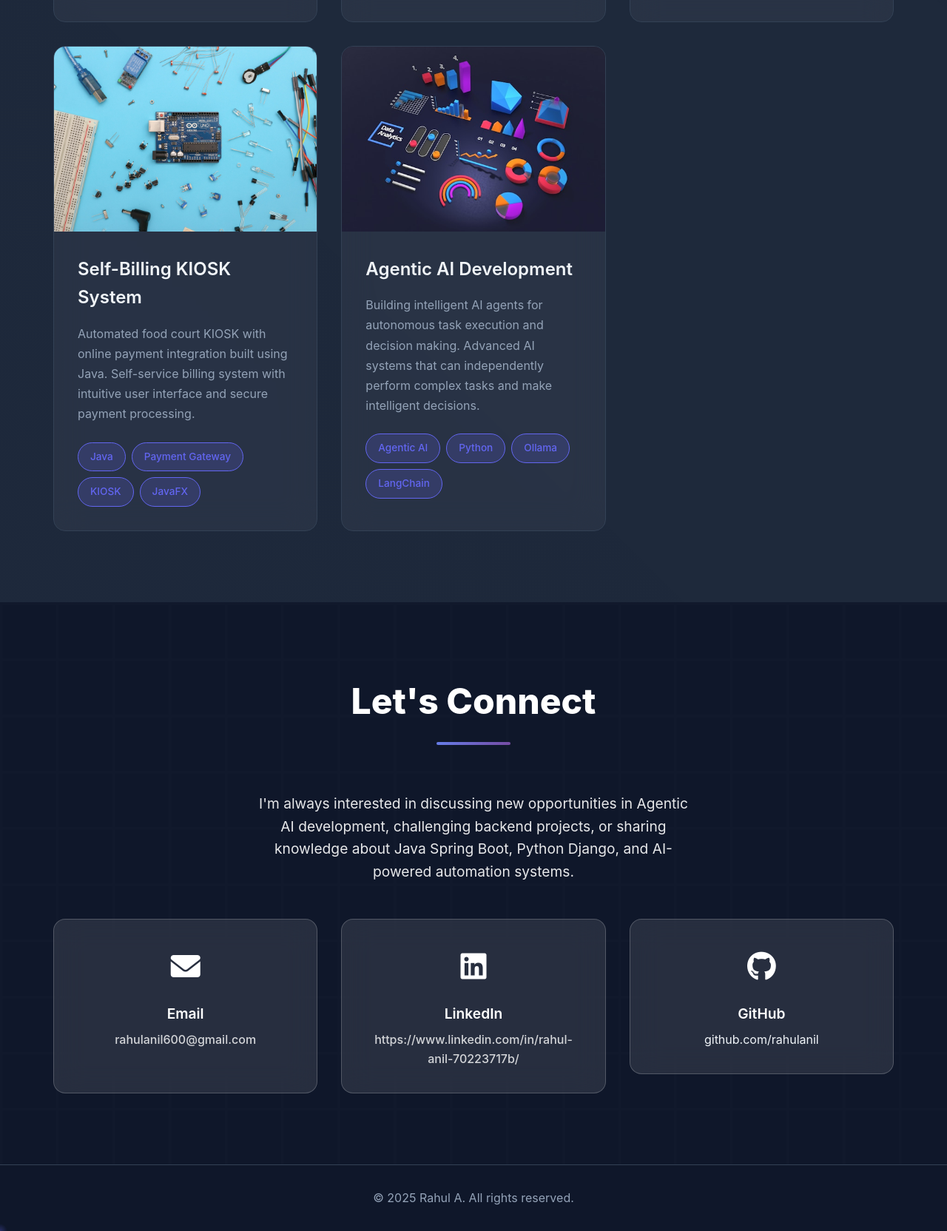
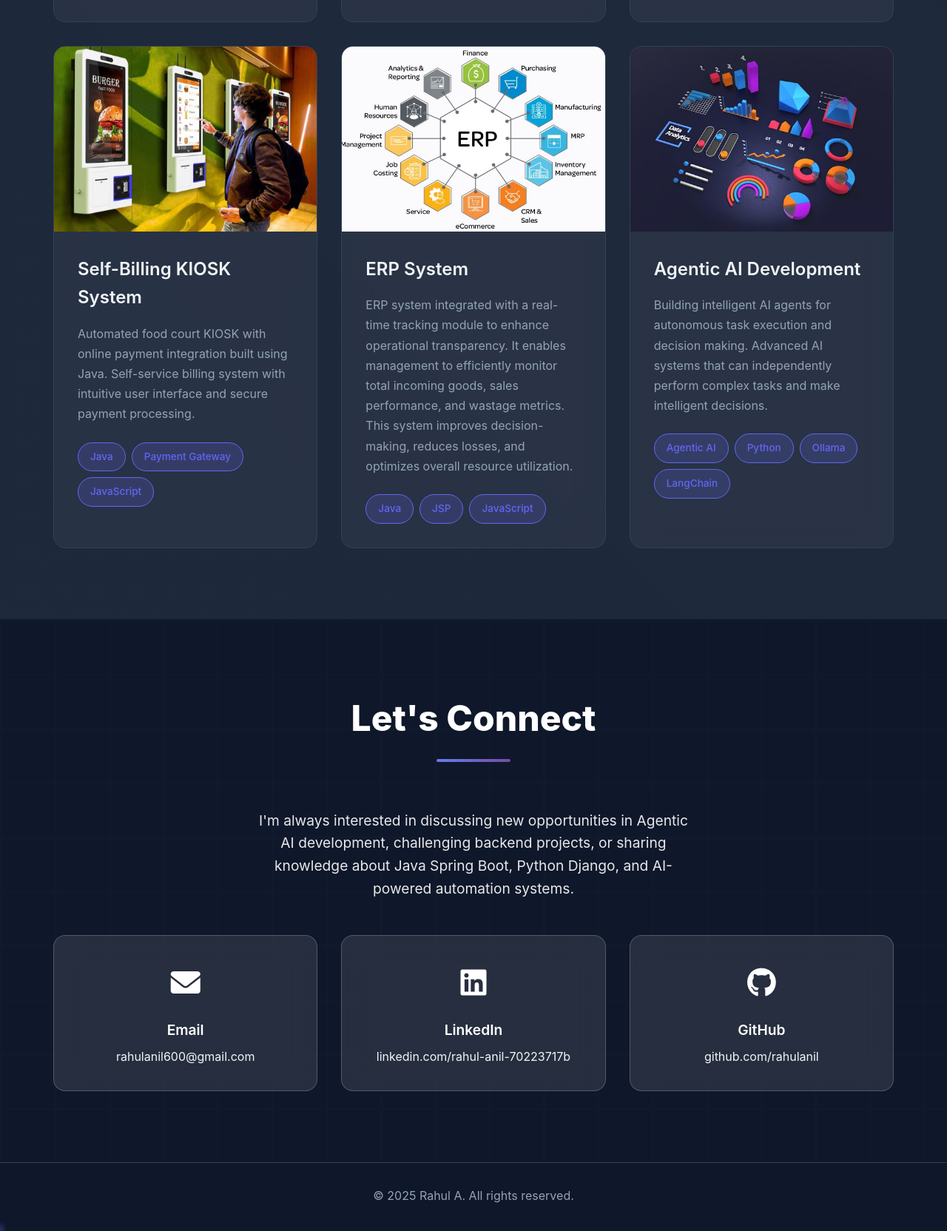
Before and after one commit to HiImRahul/portfolio, a plain HTML site: page index.html in a window 1280 px wide. Shown: the part 7450-9114 px from the top of the page at 74% size. Drawn offline with nearby package versions, Linux system fonts and the light colour scheme.

Commit message:
New images added

```diff
--- a/index.html
+++ b/index.html
@@ -4,6 +4,7 @@
     <meta charset="UTF-8">
     <meta name="viewport" content="width=device-width, initial-scale=1.0">
     <title>Rahul A - Software Engineer</title>
+    <link rel="icon" type="image/png" href="assets/images/favicon.png" />
     <link rel="stylesheet" href="style.css">
     <link href="https://cdnjs.cloudflare.com/ajax/libs/font-awesome/6.0.0/css/all.min.css" rel="stylesheet">
     <link href="https://unpkg.com/aos@2.3.1/dist/aos.css" rel="stylesheet">
@@ -533,7 +534,7 @@
                 <div class="projects-grid">
                     <div class="project-card" data-aos="fade-up" data-aos-duration="1000">
                         <div class="project-image">
-                            <img src="assets/images/modern-tech-office.jpg" alt="Accident Location Prediction">
+                            <img src="assets/images/ai-chatboat.png" alt="Accident Location Prediction">
                             <div class="project-overlay">
                                 <div class="project-links">
                                     <a href="#" class="project-link">
@@ -559,7 +560,7 @@
 
                     <div class="project-card" data-aos="fade-up" data-aos-duration="1000" data-aos-delay="100">
                         <div class="project-image">
-                            <img src="assets/images/professional-devops-engineer.jpg" alt="Hyperspectral Image Classification">
+                            <img src="assets/images/resume-analyser.png" alt="Hyperspectral Image Classification">
                             <div class="project-overlay">
                                 <div class="project-links">
                                     <a href="#" class="project-link">
@@ -585,7 +586,7 @@
 
                     <div class="project-card" data-aos="fade-up" data-aos-duration="1000" data-aos-delay="200">
                         <div class="project-image">
-                            <img src="assets/images/devops-cloud-infrastructure.jpg" alt="Spring Boot E-commerce">
+                            <img src="assets/images/ecommerce.png" alt="Spring Boot E-commerce">
                             <div class="project-overlay">
                                 <div class="project-links">
                                     <a href="#" class="project-link">
@@ -598,7 +599,7 @@
                             </div>
                         </div>
                         <div class="project-content">
-                            <h3>Shopping Website Backend</h3>
+                            <h3>Shopping Website Backend (self learning)</h3>
                             <p>Ecommerce backend using Spring Boot, Redis caching, PostgreSQL, Kafka, high-performance architecture. Scalable backend system designed for large-scale online shopping operations.</p>
                             <div class="project-tech">
                                 <span>Java</span>
@@ -611,7 +612,7 @@
 
                     <div class="project-card" data-aos="fade-up" data-aos-duration="1000" data-aos-delay="300">
                         <div class="project-image">
-                            <img src="assets/images/zoondia-workspace.jpg" alt="Self-Billing KIOSK System">
+                            <img src="assets/images/kiosk.png" alt="Self-Billing KIOSK System">
                             <div class="project-overlay">
                                 <div class="project-links">
                                     <a href="#" class="project-link">
@@ -629,8 +630,32 @@
                             <div class="project-tech">
                                 <span>Java</span>
                                 <span>Payment Gateway</span>
-                                <span>KIOSK</span>
-                                <span>JavaFX</span>
+                                <span>JavaScript</span>
+                            </div>
+                        </div>
+                    </div>
+
+                    <div class="project-card" data-aos="fade-up" data-aos-duration="1000" data-aos-delay="300">
+                        <div class="project-image">
+                            <img src="assets/images/ERP.jpg" alt="ERP system">
+                            <div class="project-overlay">
+                                <div class="project-links">
+                                    <a href="#" class="project-link">
+                                        <i class="fab fa-github"></i>
+                                    </a>
+                                    <a href="#" class="project-link">
+                                        <i class="fas fa-external-link-alt"></i>
+                                    </a>
+                                </div>
+                            </div>
+                        </div>
+                        <div class="project-content">
+                            <h3>ERP System</h3>
+                            <p>ERP system integrated with a real-time tracking module to enhance operational transparency. It enables management to efficiently monitor total incoming goods, sales performance, and wastage metrics. This system improves decision-making, reduces losses, and optimizes overall resource utilization.</p>
+                            <div class="project-tech">
+                                <span>Java</span>
+                                <span>JSP</span>
+                                <span>JavaScript</span>
                             </div>
                         </div>
                     </div>
@@ -687,25 +712,32 @@
                     </p>
 
                     <div class="contact-methods">
-                        <div class="contact-method" data-aos="fade-up" data-aos-duration="1000" data-aos-delay="100">
+
+
+                        <a href="mailto:rahulanil600@gmail.com" target="_blank" class="contact-wrapper">
+                            <div class="contact-method" data-aos="fade-up" data-aos-duration="1000" data-aos-delay="300">
                                 <div class="contact-icon">
                                     <i class="fas fa-envelope"></i>
                                 </div>
                                 <div class="contact-info">
                                     <h3>Email</h3>
-                                <a href="mailto:rahulanil600@gmail.com">rahulanil600@gmail.com</a>
+                                    <p>rahulanil600@gmail.com</p>
                                 </div>
                             </div>
+                        </a>
 
-                        <div class="contact-method" data-aos="fade-up" data-aos-duration="1000" data-aos-delay="200">
+
+                        <a href="https://www.linkedin.com/in/rahul-anil-70223717b/" target="_blank" class="contact-wrapper">
+                            <div class="contact-method" data-aos="fade-up" data-aos-duration="1000" data-aos-delay="300">
                                 <div class="contact-icon">
                                     <i class="fab fa-linkedin"></i>
                                 </div>
                                 <div class="contact-info">
                                     <h3>LinkedIn</h3>
-                                <a href="https://www.linkedin.com/in/rahul-anil-70223717b/" target="_blank">https://www.linkedin.com/in/rahul-anil-70223717b/</a>
+                                    <p>linkedin.com/rahul-anil-70223717b</p>
                                 </div>
                             </div>
+                        </a>
 
                         <a href="https://github.com/HiImRahul" target="_blank" class="contact-wrapper">
                             <div class="contact-method" data-aos="fade-up" data-aos-duration="1000" data-aos-delay="300">
```
Also changed, not shown: assets/images/ERP.jpg (added), assets/images/ai-chatboat.png (added), assets/images/ecommerce.png (added), assets/images/favicon.png (added), assets/images/kiosk.png (added), assets/images/zoondia-workspace.jpg (deleted), images/cicd-icon.png (deleted), images/cicd-project.jpg (deleted), images/cloud-icon.png (deleted), images/container-icon.png (deleted), images/devops-about.jpg (deleted), images/devops-hero.jpg (deleted), images/monitoring-icon.png (deleted), images/monitoring-project.jpg (deleted), 1 more files, 2 other files. Lines whose indentation alone changed are shown as unchanged.
